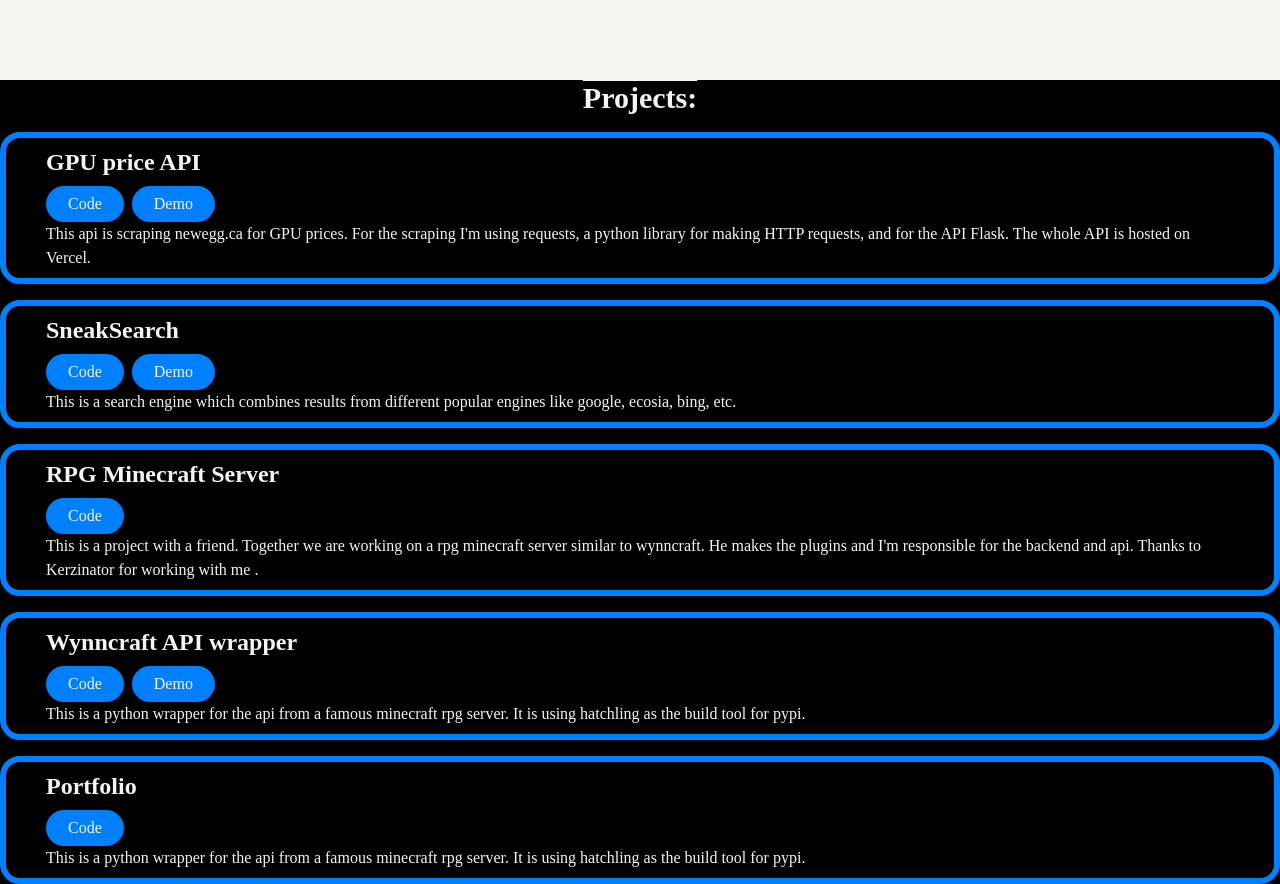
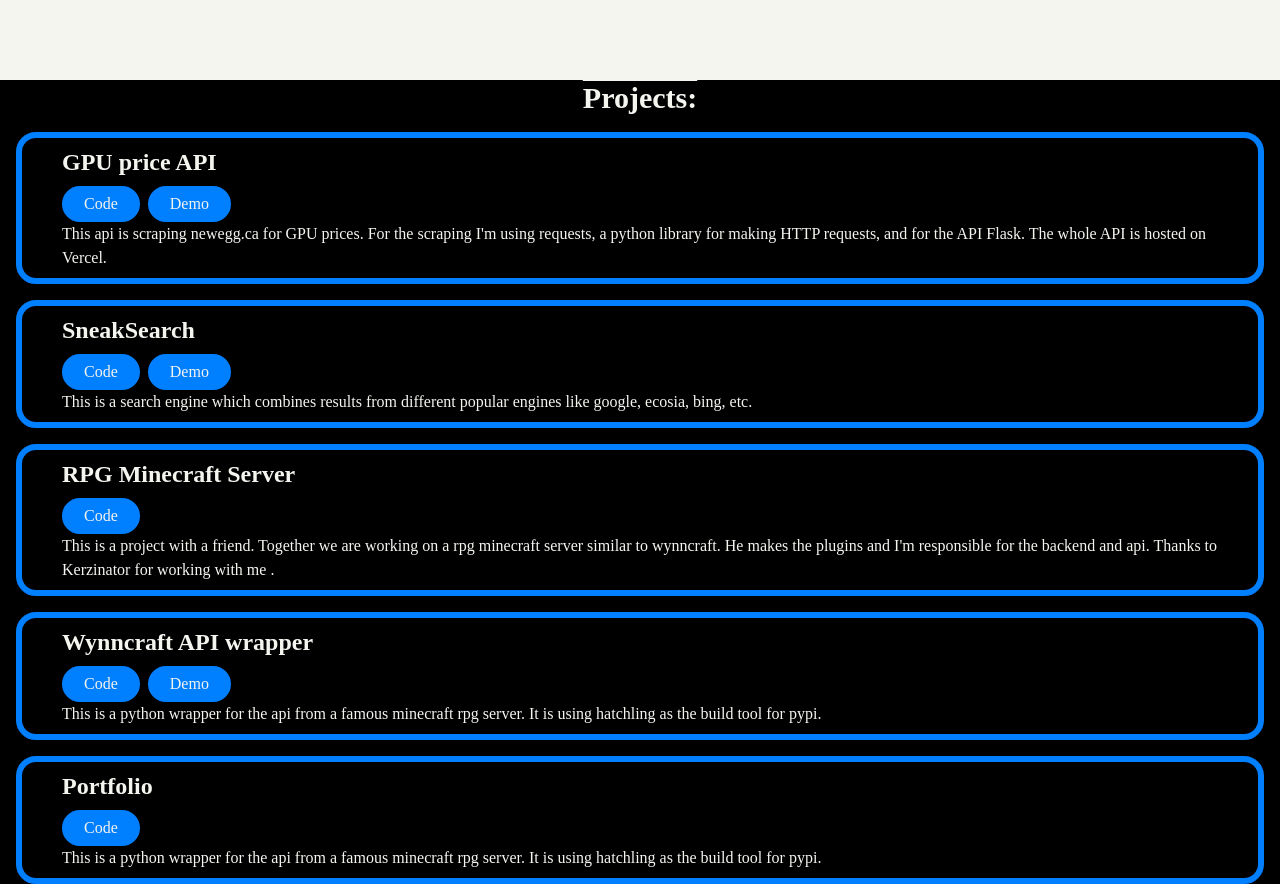
Before and after one commit to TitanProgrammer4480/Portfolio, a React (Vite) app: page / in a window 1280 px wide. Shown: the part 1520-2404 px from the top of the page. Built offline with nearby package versions, Linux system fonts and the light colour scheme.

Commit message:
Update ProjectItem.jsx

```diff
--- a/src/components/ProjectItem.jsx
+++ b/src/components/ProjectItem.jsx
@@ -4,7 +4,7 @@ import Button from './Button';
 function ProjectItem({id, name, desc, githubLink, exampleLink, exampleSite}) {
 
   return (
-    <li key={id} className='text-text-c mt-4 pt-2 pb-2 pl-10 pr-10 rounded-[20px] border-6 border-accent-c border-solid'>
+    <li key={id} className='text-text-c mt-4 mr-4 ml-4 pt-2 pb-2 pl-10 pr-10 rounded-[20px] border-6 border-accent-c border-solid'>
         <h3>{name}</h3>
         <div>
             <Button Text="Code" Link={githubLink} />
```
